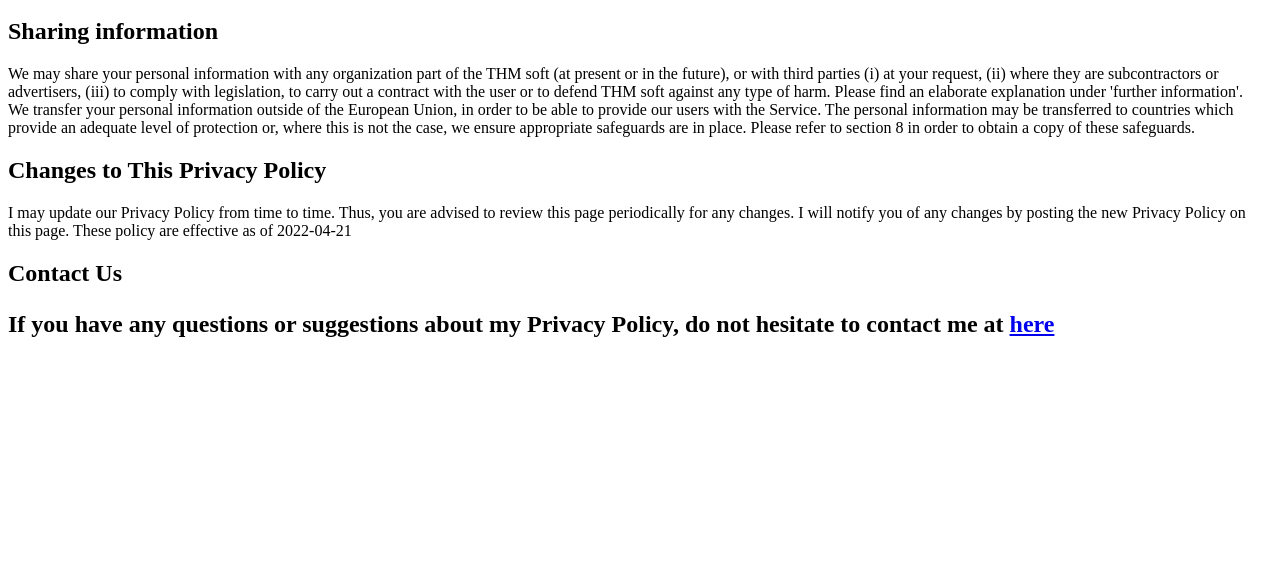
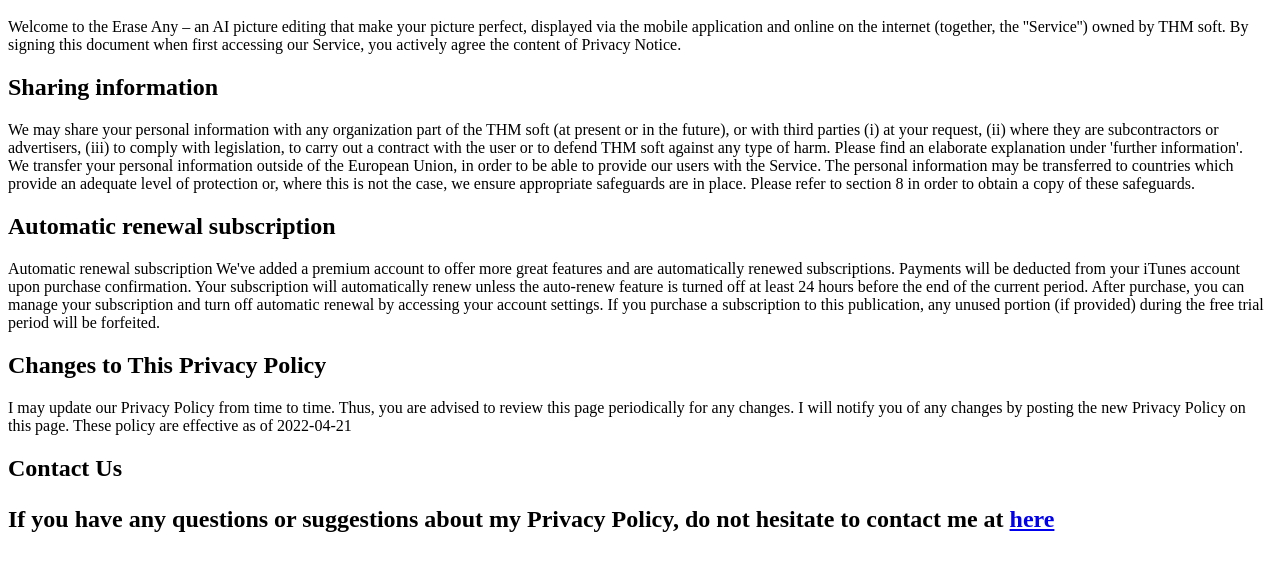
Before and after one commit to thmsoft/erase-any-privacy, a plain HTML site: page index.html in a window 1280 px wide. Shown: the part 48-618 px from the top of the page. Drawn offline with Linux system fonts and the light colour scheme.

Commit message:
Update index.html

```diff
--- a/index.html
+++ b/index.html
@@ -1,12 +1,14 @@
 <html>
 <body>
 <h1>Privacy</h1>
+  <p>Welcome to the Erase Any – an AI picture editing that make your picture perfect, displayed via the mobile application and online on the internet (together, the ''Service'') owned by THM soft. By signing this document when first accessing our Service, you actively agree the content of Privacy Notice.</p>
   <h2>Sharing information</h2>
 
 <p>We may share your personal information with any organization part of the THM soft (at present or in the future), or with third parties (i) at your request, (ii) where they are subcontractors or advertisers, (iii) to comply with legislation, to carry out a contract with the user or to defend THM soft against any type of harm. Please find an elaborate explanation under 'further information'.
   </br>
 We transfer your personal information outside of the European Union, in order to be able to provide our users with the Service. The personal information may be transferred to countries which provide an adequate level of protection or, where this is not the case, we ensure appropriate safeguards are in place. Please refer to section 8 in order to obtain a copy of these safeguards.</p>
-
+<h2> Automatic renewal subscription</h2>
+<p>Automatic renewal subscription We've added a premium account to offer more great features and are automatically renewed subscriptions. Payments will be deducted from your iTunes account upon purchase confirmation. Your subscription will automatically renew unless the auto-renew feature is turned off at least 24 hours before the end of the current period. After purchase, you can manage your subscription and turn off automatic renewal by accessing your account settings. If you purchase a subscription to this publication, any unused portion (if provided) during the free trial period will be forfeited.</p>
   <h2>Changes to This Privacy Policy</h2>
   <p>I may update our Privacy Policy from time to time. Thus, you are advised to review this page periodically for any changes. I will notify you of any changes by posting the new Privacy Policy  on this page.
     These policy are effective as of 2022-04-21</p>
```
